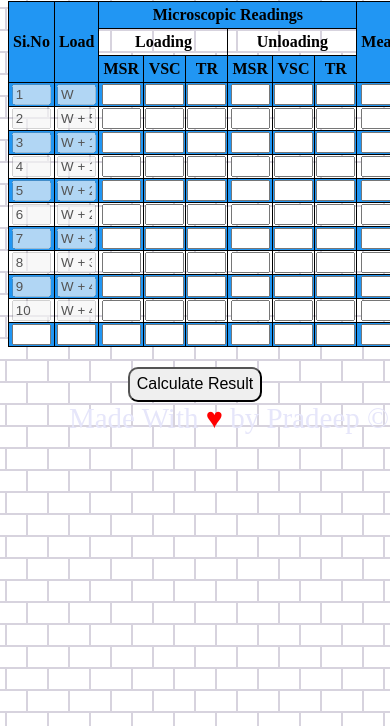
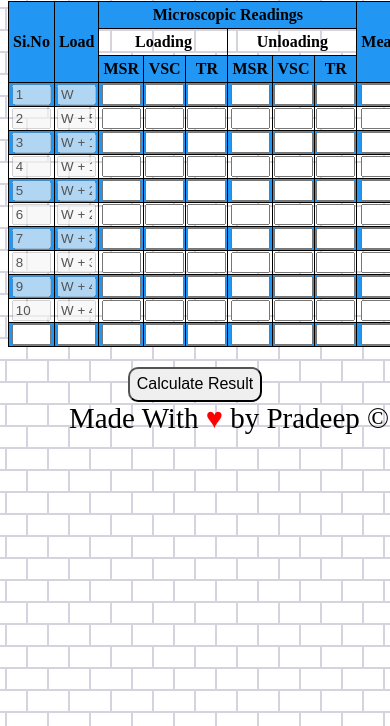
Before and after one commit to Pradeep-369/Bending-Of-Beam-Calculation-Physics-Laboratory, a plain HTML site: page index.html in a window 390 px wide. Shown: the part 118-844 px from the top of the page. Drawn offline with Linux system fonts and the light colour scheme.

Commit message:
Update styles.css

```diff
--- a/styles.css
+++ b/styles.css
@@ -80,4 +80,6 @@ footer {
     background-position: center;
 
   }
+  footer{
+    color: black;
 }
```
